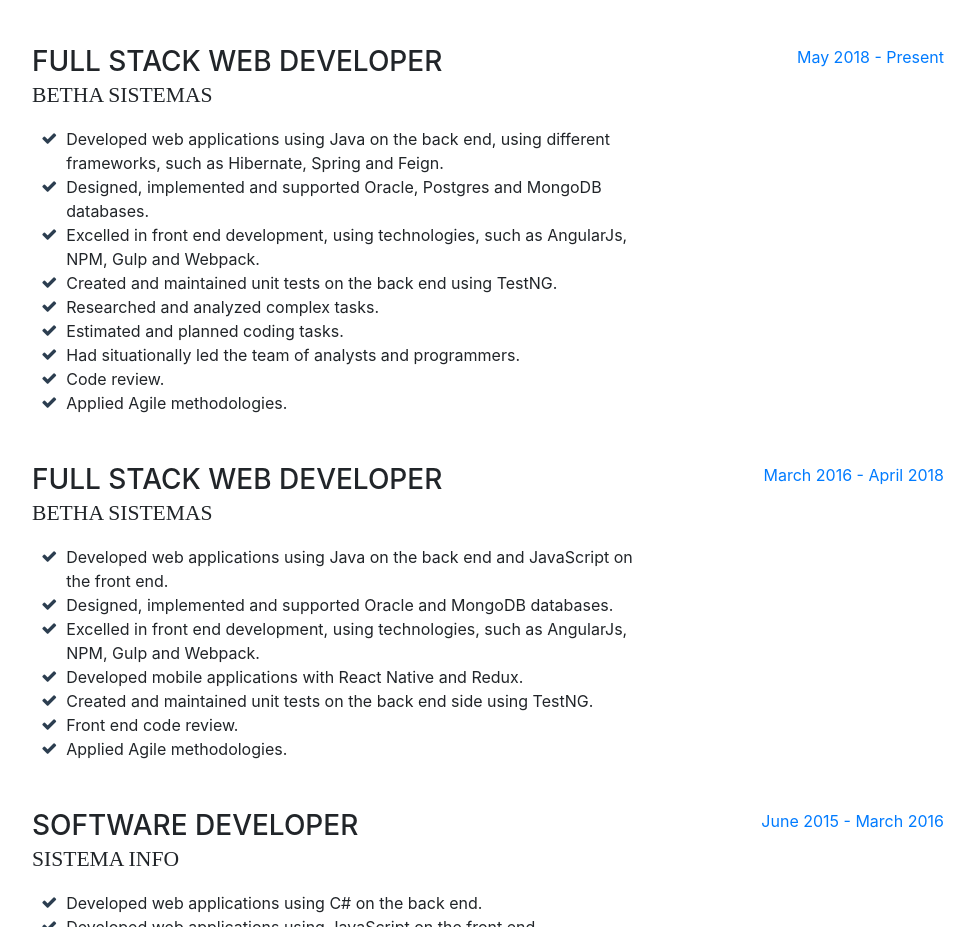
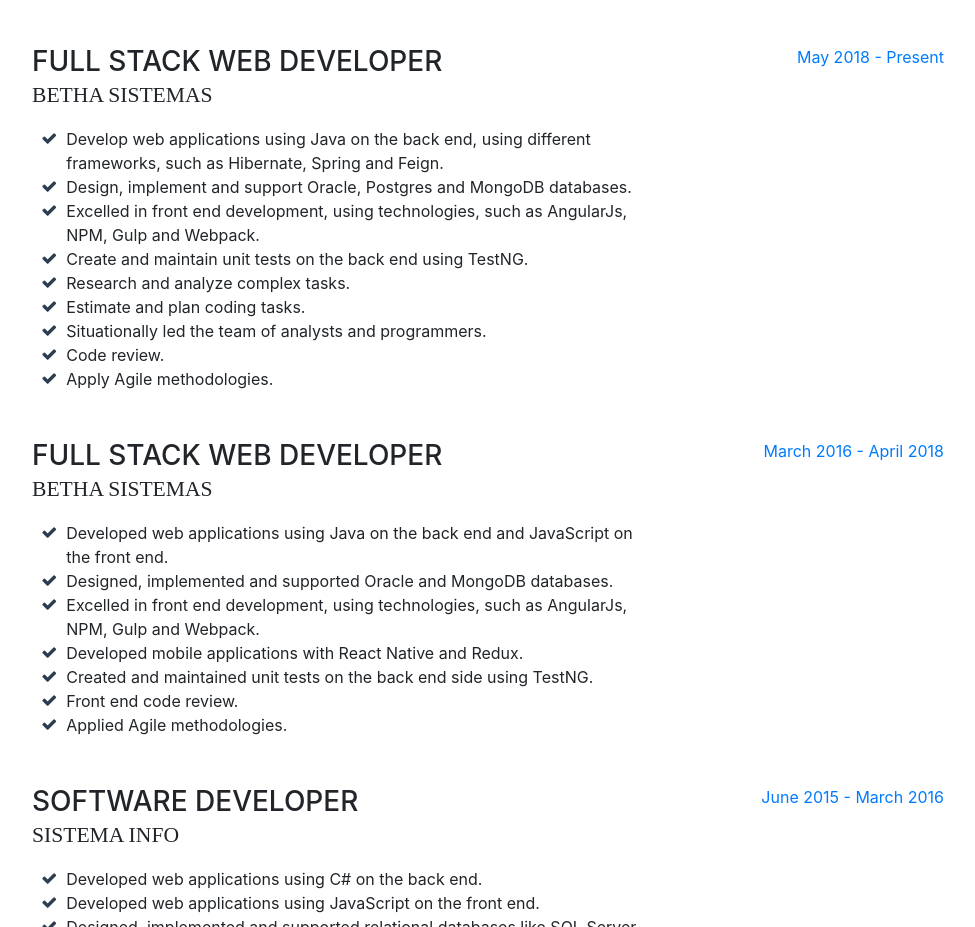
Before and after one commit to luanrubensf/luanrubensf.github.io, a website with bundled scripts: page index.html in a window 1280 px wide. Shown: the part 889-1816 px from the top of the page, without its empty margins (288-1263 px from the left). Built offline with nearby package versions, Linux system fonts and the light colour scheme; a web font is replaced by a local one.

Commit message:
Ajustando experiencias

```diff
--- a/index.html
+++ b/index.html
@@ -109,12 +109,12 @@
                     <ul class="fa-ul mb-0">
                         <li>
                             <i class="fa-li fa fa-check icon-text-colored"></i>
-                            Developed web applications using Java on the back end, using different frameworks,
+                            Develop web applications using Java on the back end, using different frameworks,
                             such as Hibernate, Spring and Feign.
                         </li>
                         <li>
                             <i class="fa-li fa fa-check icon-text-colored"></i>
-                            Designed, implemented and supported Oracle, Postgres and MongoDB databases.
+                            Design, implement and support Oracle, Postgres and MongoDB databases.
                         </li>
                         <li>
                             <i class="fa-li fa fa-check icon-text-colored"></i>
@@ -123,19 +123,19 @@
                         </li>
                         <li>
                             <i class="fa-li fa fa-check icon-text-colored"></i>
-                            Created and maintained unit tests on the back end using TestNG.
+                            Create and maintain unit tests on the back end using TestNG.
                         </li>
                         <li>
                             <i class="fa-li fa fa-check icon-text-colored"></i>
-                            Researched and analyzed complex tasks.
+                            Research and analyze complex tasks.
                         </li>
                         <li>
                             <i class="fa-li fa fa-check icon-text-colored"></i>
-                            Estimated and planned coding tasks.
+                            Estimate and plan coding tasks.
                         </li>
                         <li>
                             <i class="fa-li fa fa-check icon-text-colored"></i>
-                            Had situationally led the team of analysts and programmers.
+                            Situationally led the team of analysts and programmers.
                         </li>
                         <li>
                             <i class="fa-li fa fa-check icon-text-colored"></i>
@@ -143,7 +143,7 @@
                         </li>
                         <li>
                             <i class="fa-li fa fa-check icon-text-colored"></i>
-                            Applied Agile methodologies.
+                            Apply Agile methodologies.
                         </li>
                     </ul>
                 </div>
```
